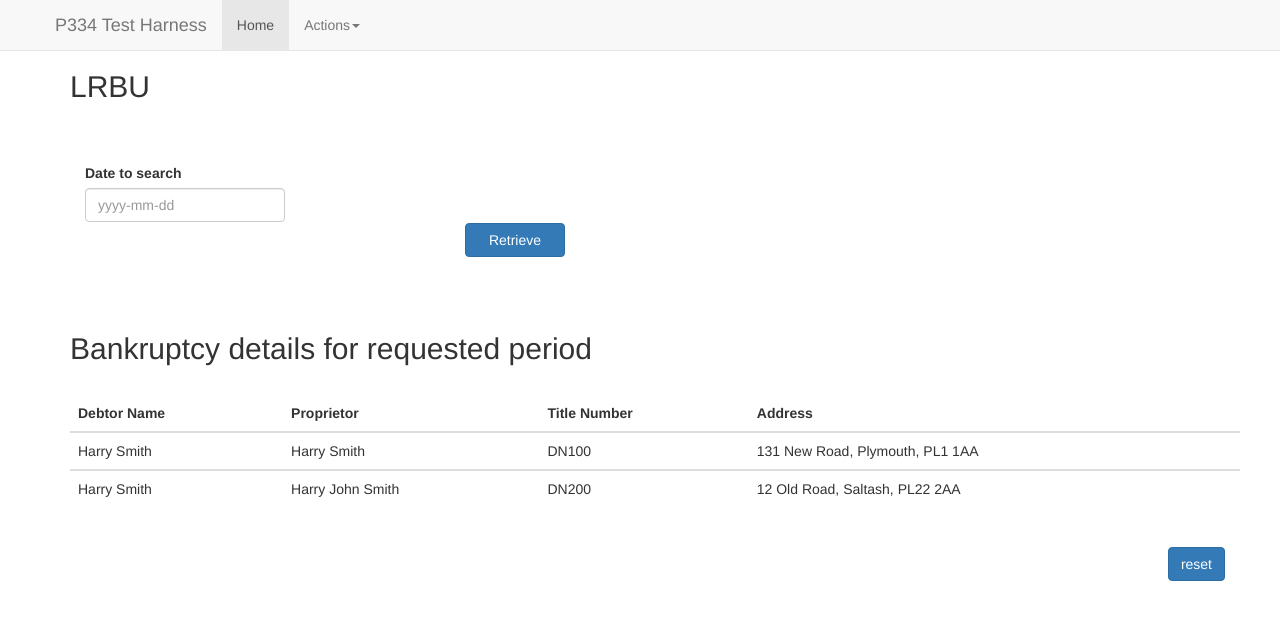
After one commit to LandRegistry/lc-alpha-demo-utilities, a Flask app: page /lrbu_retrieve in a window 1280 px wide. The commit adds this page. Shown: the top 620 px of the page. Run offline with Flask 2, Linux system fonts and the light colour scheme; some libraries are stand-ins or nearby versions.

Commit message:
quick attempt at demonstrator

```diff
--- a/application/routes.py
+++ b/application/routes.py
@@ -91,6 +91,32 @@ def migrate():
 
         return render_template('migration.html', start_date=start_date, end_date=end_date,
                                error="Incorrect date format, should be YYYY-MM-DD")
+
+
+@app.route('/lrbu_dashboard', methods=['GET'])
+def lrbu_dashboard():
+    logging.info("lrbu")
+
+    return render_template('lrbu.html')
+
+
+@app.route('/lrbu_retrieve', methods=['GET'])
+def lrbu_retrieve():
+    logging.info("lrbu retrieve")
+    # need to call legacy-db but mock response for now until this is discussed with Mina
+    data = {"results": [{"debtor_name": "Harry Smith",
+                         "bankrupt": "Harry Smith",
+                         "title_number": "DN100",
+                         "address": "131 New Road, Plymouth, PL1 1AA"},
+                        {"debtor_name": "Harry Smith",
+                         "bankrupt": "Harry John Smith",
+                         "title_number": "DN200",
+                         "address": "12 Old Road, Saltash, PL22 2AA"}
+                        ]
+            }
+    print(data['results'][0])
+
+    return render_template('lrbu.html', results=data)
 
 
 @app.route('/start_registration', methods=['GET'])
--- a/application/templates/includes/vertical_nav.html
+++ b/application/templates/includes/vertical_nav.html
@@ -20,6 +20,7 @@
                                     <li><a href="/start_registration">Register Bankruptcy</a></li>
                                     <li><a href="/start_search">Search</a></li>
                                     <li><a href="/migration_dashboard">Migration</a></li>
+                                    <li><a href="/lrbu_dashboard">LRBU</a></li>
                                  <!--   <li><a href="#">Amend</a></li>
                                     <li><a href="#">Cancel</a></li>
                                     <li><a href="#">Rectify</a></li>-->
--- /dev/null
+++ b/application/templates/lrbu.html
@@ -0,0 +1,87 @@
+<!DOCTYPE html>
+<html lang="en">
+<head>
+    <meta charset="utf-8">
+    <title>Bankruptcy search</title>
+    {% include 'includes/ext_references.html' %}
+</head>
+<body>
+{% include 'includes/vertical_nav.html' %}
+<div id="main" class="container">
+    <div class="container">
+        <div class="row">
+            <h2>LRBU</h2>
+
+            <form action="/lrbu_retrieve" method="GET">
+                <div class="row col-sm-12" style="padding-bottom:50px">
+                    <div style="height:50px">
+                        <br/>
+                        {% if error is defined %}
+                            <p style="color:red">{{error}}</p>
+                        {% elif response_message is defined %}
+                            <p>{{response_message}}</p>
+                        {% endif %}
+                        <br/>
+                    </div>
+                    <div class="col-sm-4" >
+                        <div class="form-group">
+                            <label for="start_date">Date to search</label>
+                            <input class="form-control" style="width:200px" type="text" id="start_date"
+                                   placeholder="yyyy-mm-dd" name="start_date" value="{{start_date}}">
+
+                        </div>
+                    </div>
+
+                    <div class="col-sm-8" style="padding-top:60px" >
+                        <div class="row col-sm-12" style="margin-bottom:5px">
+                            <input class="btn btn-primary" name="submit" id="retrieve" type="submit" style="width:100px" value="Retrieve">
+                        </div>
+                    </div>
+
+                </div>
+
+                <br/>
+
+
+            </form>
+        </div>
+        {% if results is defined %}
+        {% if results|length > 0 %}
+        <div class="row">
+            <h2>Bankruptcy details for requested period</h2><br/>
+            <table id="resultsTable" class="table table-hover">
+                <thead>
+                <tr>
+                    <th>Debtor Name</th>
+                    <th>Proprietor</th>
+                    <th>Title Number</th>
+                    <th>Address</th>
+                </tr>
+                </thead>
+                {% for n in results['results'] %}
+                <tbody>
+                <tr>
+                    <td>{{n['debtor_name']}}</td>
+                    <td>{{n['bankrupt']}}</td>
+                    <td>{{n['title_number']}}</td>
+                    <td>{{n['address']}}</td>
+                </tr>
+                </tbody>
+                {% endfor %}
+            </table>
+        </div>
+        {% endif %}
+
+        <form action="/lrbu_dashboard" method="GET">
+            <br/>
+            <input class="btn btn-primary pull-right" id="reset" type="submit" value="reset">
+        </form>
+        {% endif %}
+
+
+    </div>
+</div>
+
+
+</body>
+</html>
```
